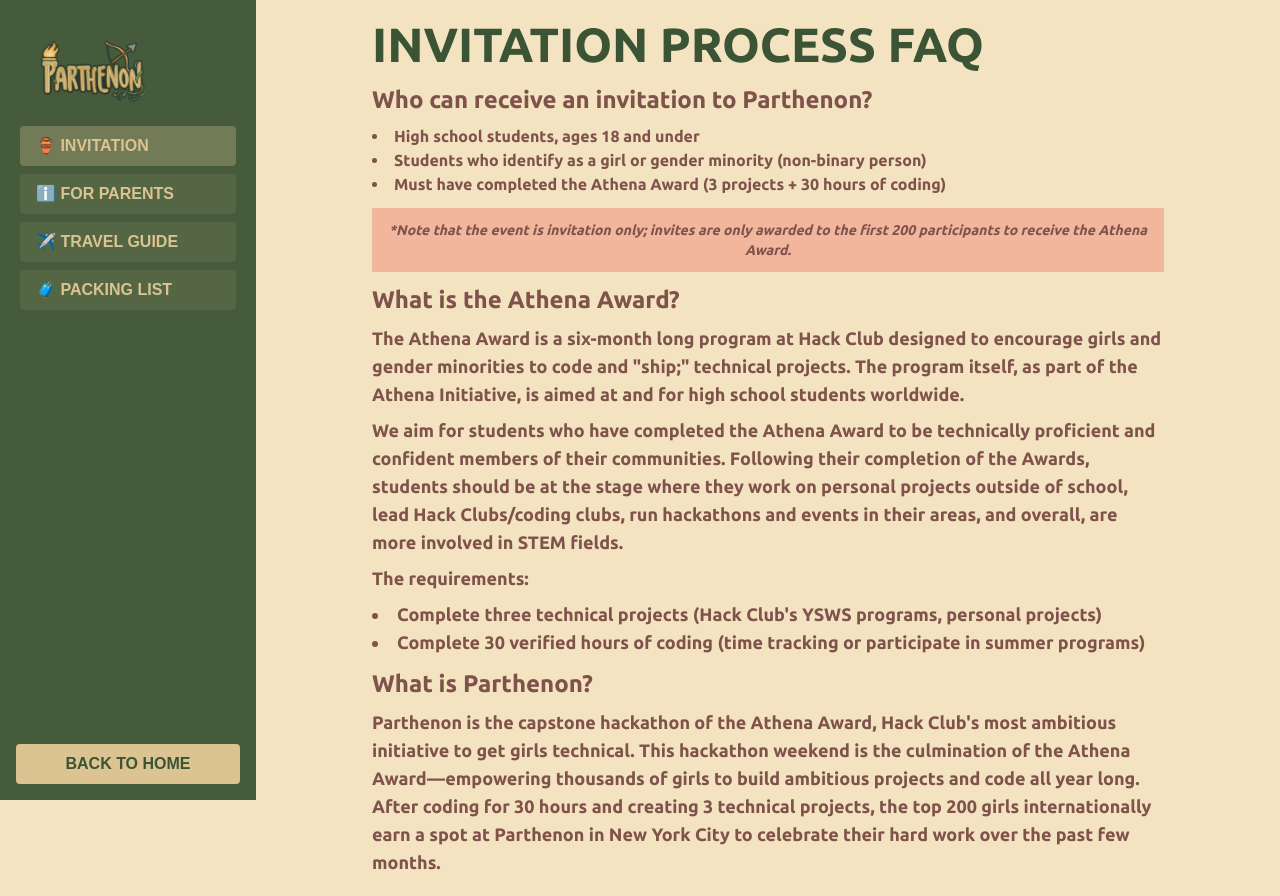
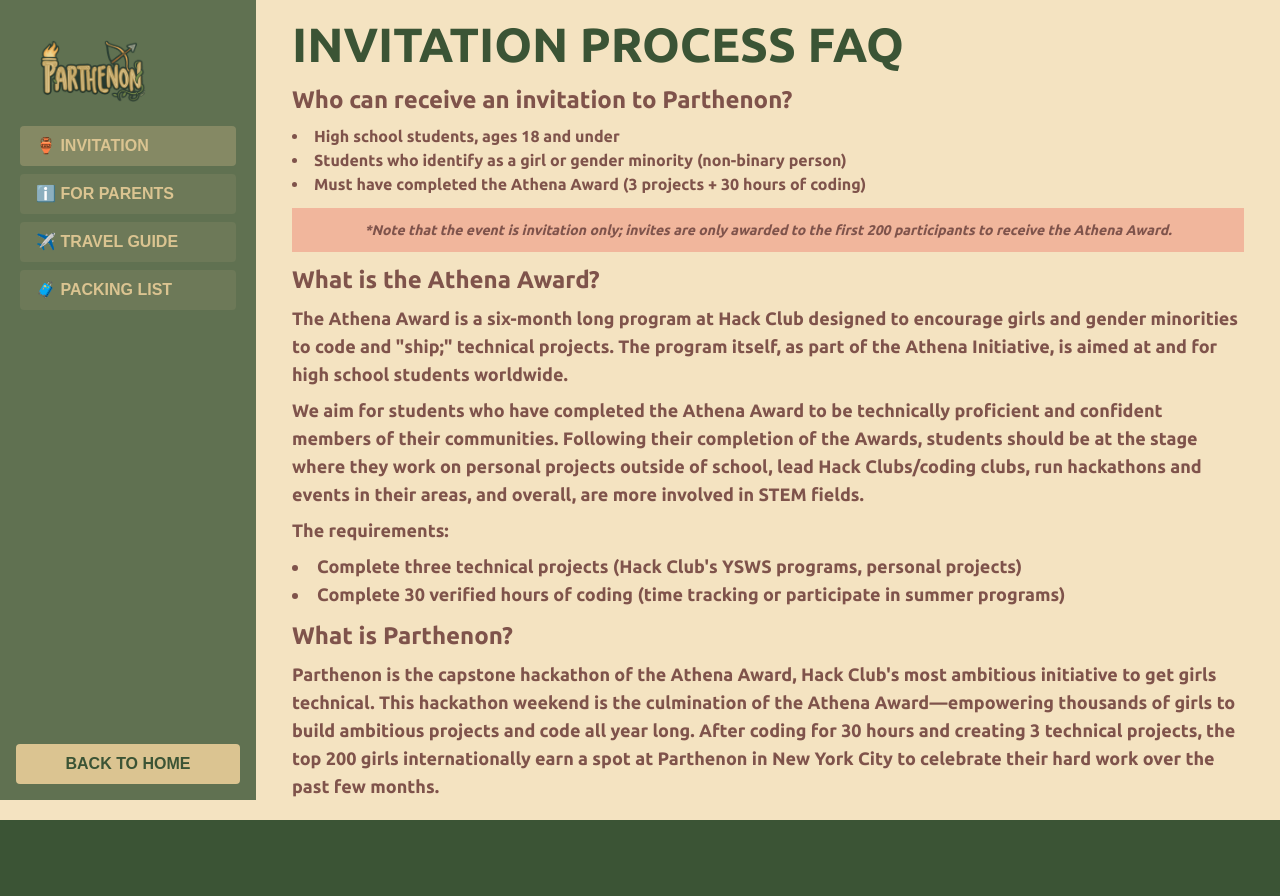
Before and after one commit to hackclub/parthenon, a Next.js app: page /guide/invitation in a window 1280 px wide. After the commit the page ends 820 px from the top, so only its background shows below. Built offline with nearby package versions, Linux system fonts and the light colour scheme; a web font is replaced by a local one.

Commit message:
fixed padding and opacity issues

```diff
--- a/app/guide/invitation/page.tsx
+++ b/app/guide/invitation/page.tsx
@@ -1,6 +1,6 @@
 export default function AthenaAward() {
   return (
-    <div className="text-[#7F534B] font-sans space-y-3 px-4 sm:px-8 md:px-16 lg:px-24">
+    <div className="text-[#7F534B] font-sans space-y-3 px-4 ">
       <h1 className="text-3xl sm:text-4xl md:text-5xl uppercase font-bold mb-4 text-[#3B5435]">
         Invitation Process FAQ
       </h1>
--- a/app/guide/layout.tsx
+++ b/app/guide/layout.tsx
@@ -13,7 +13,7 @@
       <button
         aria-label="Open menu"
         onClick={() => setOpen(true)}
-        className="md:hidden fixed top-4 left-4 z-50 p-2 rounded bg-[#3B5435]/95 text-[#DBC491]"
+        className="md:hidden fixed top-4 left-4 z-50 p-2 rounded bg-[#3B5435]/80 text-[#DBC491]"
       >
         ☰
       </button>
@@ -29,7 +29,7 @@
 
       {/* Sidebar */}
       <nav
-        className={`fixed top-0 bottom-0 left-0 z-50 w-64 p-4 bg-[#3B5435]/95 flex flex-col min-h-screen h-full transform transition-transform duration-200 ease-in-out
+        className={`fixed top-0 bottom-0 left-0 z-50 w-64 p-4 bg-[#3B5435]/80 flex flex-col min-h-screen h-full transform transition-transform duration-200 ease-in-out
           ${open ? "translate-x-0" : "-translate-x-full"} md:translate-x-0`}
       >
         <div className="p-6 flex items-center justify-between">
--- a/app/page.tsx
+++ b/app/page.tsx
@@ -258,7 +258,7 @@
                         </ul>
                       </div>
                     </div>
-                    <div className="flex justify-center mt-24">
+                    <div className="flex justify-center mt-16">
                       <div className="text-3xl md:text-5xl uppercase drop-shadow-md font-serif text-[#DBC491] text-center">
                         Want more information?
                       </div>
```
Also changed, not shown: public/elements/IMG_2864.png (renamed from public/elements/gold-vine.png).
